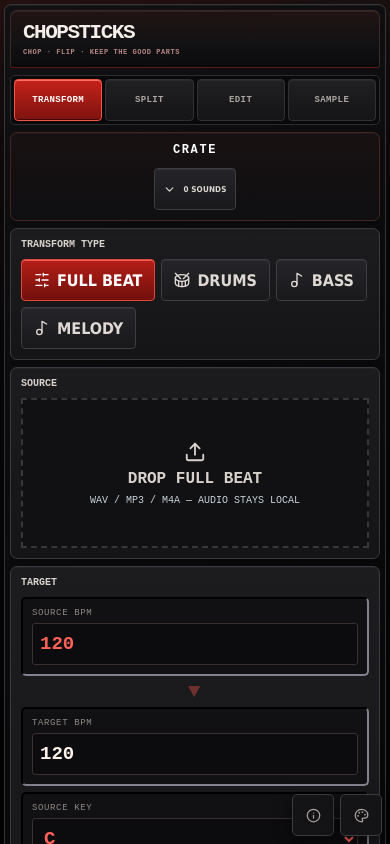
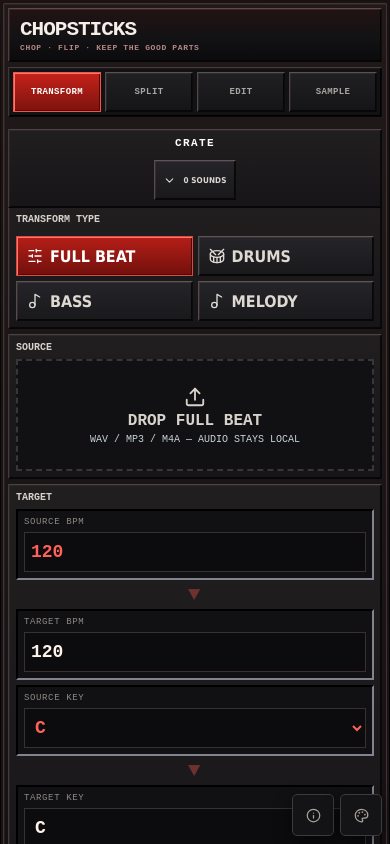
Before and after one commit to bpiper02/pattern-translator-web, a React (Vite) app: page / in a window 390 px wide. Shown: the top 844 px of the page. Built offline with nearby package versions, Linux system fonts and the light colour scheme.

Commit message:
fix(ui): restore compact vintage hardware density

```diff
--- a/src/chopsticks-qa.css
+++ b/src/chopsticks-qa.css
@@ -22,36 +22,179 @@ html,body,#root{max-width:100%;overflow-x:hidden}
 .uiDockPanel:focus-within{border-color:color-mix(in srgb,var(--cs-accent) 70%,#555 30%)}
 .assetCard:focus-within,.sampleSlot:focus-within,.splitStemCard:focus-within{border-color:color-mix(in srgb,var(--cs-accent) 65%,#555 35%)!important}
 
+/* Compact vintage hardware correction: preserve the original rack-machine feel,
+   but recolor it through the Chopsticks theme tokens. */
+.machineShell{
+  width:min(1160px,calc(100% - 22px))!important;
+  grid-template-columns:218px minmax(0,1fr)!important;
+  gap:7px!important;
+  padding:7px!important;
+  border-radius:2px!important;
+  border:1px solid #4b3030!important;
+  box-shadow:0 0 0 2px #151516,0 16px 38px #000a,inset 1px 1px rgba(255,255,255,.05)!important;
+  background:linear-gradient(180deg,#20191a,#120f10)!important;
+}
+.machineHeader{
+  min-height:54px!important;
+  padding:9px 11px!important;
+  border-radius:1px!important;
+  border-top-color:#6a4643!important;
+  border-left-color:#5a3937!important;
+  border-right-color:#160b0b!important;
+  border-bottom-color:#090506!important;
+  box-shadow:inset 1px 1px rgba(255,255,255,.08),inset -1px -1px #050505!important;
+}
+.brandLine::before{font-size:21px!important;letter-spacing:-1px!important}
+.brandLine::after{margin-top:4px!important;font-size:8px!important}
+.workspaceTabs{
+  gap:4px!important;
+  padding:4px!important;
+  border-radius:1px!important;
+  background:#121113!important;
+  border-top-color:#4a3b3b!important;
+  border-left-color:#443535!important;
+  border-right-color:#080808!important;
+  border-bottom-color:#070707!important;
+  box-shadow:inset 1px 1px rgba(255,255,255,.04),inset -1px -1px #000!important;
+}
+.workspaceTabs button{
+  flex:0 1 190px!important;
+  min-height:34px!important;
+  padding:7px 12px!important;
+  border-radius:0!important;
+  border-width:1px!important;
+  border-top-color:#5d5050!important;
+  border-left-color:#544646!important;
+  border-right-color:#0b0b0c!important;
+  border-bottom-color:#080809!important;
+  box-shadow:inset 1px 1px rgba(255,255,255,.06),inset -1px -1px #070708!important;
+}
+.workspaceTabs button.active{box-shadow:inset 1px 1px #ff766d,inset -1px -1px #540704!important}
+.module{
+  padding:8px!important;
+  border-radius:1px!important;
+  border-top-color:#4e4141!important;
+  border-left-color:#493a3a!important;
+  border-right-color:#0a090a!important;
+  border-bottom-color:#070607!important;
+  box-shadow:inset 1px 1px rgba(255,255,255,.045),inset -1px -1px #080808!important;
+  background:linear-gradient(180deg,#211e20,#171517)!important;
+}
+.moduleTitle{margin-bottom:6px!important;font-size:9px!important}
+.machineShell>.assetBin{top:7px!important}
+.assetBin{border-radius:1px!important;max-height:calc(100vh - 14px)!important}
+.assetBinHeader .moduleTitle{font-size:11px!important}
+.assetBinHint{font-size:8px!important;line-height:1.25!important}
+.assetBinBody{margin-top:6px!important}
+.assetCard{padding:7px!important;border-radius:1px!important}
+
+/* Transform type becomes a compact control bank instead of a large card. */
+.modeModule{
+  display:grid!important;
+  grid-template-columns:auto minmax(0,1fr)!important;
+  align-items:center!important;
+  gap:9px!important;
+  min-height:0!important;
+}
+.modeModule .moduleTitle{margin:0!important;white-space:nowrap}
+.modeButtons{display:flex!important;gap:5px!important;align-items:center!important;flex-wrap:wrap!important}
+.modeButtons button{
+  flex:0 0 auto!important;
+  min-width:102px!important;
+  min-height:32px!important;
+  padding:6px 10px!important;
+  border-radius:0!important;
+  border-top-color:#625454!important;
+  border-left-color:#594949!important;
+  border-right-color:#0b0b0c!important;
+  border-bottom-color:#080809!important;
+  box-shadow:inset 1px 1px rgba(255,255,255,.07),inset -1px -1px #080809!important;
+}
+.modeButtons button.active{box-shadow:inset 1px 1px #ff786f,inset -1px -1px #4c0805!important}
+
+.dropZone{min-height:112px!important;height:112px!important;gap:4px!important}
+.translateGrid{gap:6px!important}
+.digitalControl,.keyControl{padding:6px!important;border-radius:0!important;border-width:2px!important}
+.digitalControl input,.keyControl select{font-size:22px!important;padding:4px 6px!important;border-radius:0!important}
+.actionRail{gap:6px!important;margin-top:6px!important}
+.resultPanel{padding:8px!important;gap:8px!important;border-radius:0!important}
+.abDeck{padding:5px!important;gap:5px!important}
+.wave{height:92px!important;margin-top:5px!important;border-radius:0!important}
+
+/* Bring buttons back toward physical sampler controls. */
+.modeButtons button,.utilityButton,.processButton,.exportButton,.squareButton,.abPlayButton,.stemToggle,.stemUploadButton,.recordButton,.laneAudition,.splitModeTabs button{
+  border-radius:0!important;
+  border-top-color:#625454!important;
+  border-left-color:#594949!important;
+  border-right-color:#0b0b0c!important;
+  border-bottom-color:#080809!important;
+  box-shadow:inset 1px 1px rgba(255,255,255,.07),inset -1px -1px #070708!important;
+}
+.processButton,.primaryExport{box-shadow:inset 1px 1px #ff756d,inset -1px -1px #4c0805,0 1px 3px #0009!important}
+.fileReadout,.lcdStatus,.resampleStatus,.splitEngineReadout,.splitStemReadout,.autoKitReadout{
+  border-radius:0!important;
+  border-width:2px!important;
+  border-top-color:#201515!important;
+  border-left-color:#211616!important;
+  border-right-color:#5d3431!important;
+  border-bottom-color:#673a36!important;
+  box-shadow:inset 0 0 12px #000!important;
+}
+
+/* Split and Sample density. */
+.splitModeTabs{gap:4px!important;margin:6px 0!important}
+.splitModeTabs button{padding:6px 10px!important}
+.splitQualityRow,.splitBinSource{margin:6px 0!important;padding:6px!important;gap:5px!important;border-radius:0!important}
+.splitDrop{min-height:96px!important;margin:6px 0!important;gap:4px!important}
+.splitRack{margin-top:6px!important;padding:7px!important}
+.splitStemGrid{gap:5px!important}
+.splitStemCard{gap:5px!important;padding:5px!important}
+.autoKitSource{gap:5px!important;margin:5px 0!important}
+.sampleRack{gap:5px!important}
+.sampleSlot{padding:6px!important;border-radius:0!important}
+.sequencerTopbar{gap:5px!important;margin-bottom:5px!important}
+.patternLegend{margin-bottom:5px!important;padding:4px 6px!important}
+.stepGrid{padding:6px!important;border-radius:0!important}
+.stepHeader,.stepRow{gap:2px!important}
+.stepRow{margin:3px 0!important}
+
+@media(max-width:900px){
+  .machineShell{grid-template-columns:196px minmax(0,1fr)!important}
+  .modeModule{grid-template-columns:1fr!important}
+  .modeModule .moduleTitle{margin-bottom:2px!important}
+}
+
 @media(max-width:820px){
   body{padding-bottom:calc(58px + env(safe-area-inset-bottom,0px))}
-  .machineShell{border-radius:7px}
-  .workspaceTabs button{min-height:42px}
+  .machineShell{width:calc(100% - 10px)!important;margin:5px auto 18px!important;display:flex!important;flex-direction:column!important;gap:5px!important;padding:5px!important;border-radius:1px!important}
+  .workspaceTabs button{min-height:40px!important;flex:1 0 88px!important}
   .crateToggle,.clearCrate{min-height:38px!important}
   .assetSendRow button,.assetRemove{min-height:38px}
-  .modeButtons button,.utilityButton,.processButton,.exportButton,.abPlayButton,.stemToggle,.stemUploadButton,.recordButton,.laneAudition{min-height:42px!important}
-  input,select{min-height:42px}
+  .modeButtons button,.utilityButton,.processButton,.exportButton,.abPlayButton,.stemToggle,.stemUploadButton,.recordButton,.laneAudition{min-height:40px!important}
+  input,select{min-height:40px}
   .uiDock{right:max(8px,env(safe-area-inset-right,0px));bottom:max(8px,env(safe-area-inset-bottom,0px))}
   .uiDockButtons>button{width:42px;height:42px}
   .uiDockPanel{max-height:calc(70vh - env(safe-area-inset-bottom,0px))}
-  .resultPanel{gap:8px!important}
-  .abDeck{gap:6px!important}
+  .resultPanel{gap:6px!important}
+  .abDeck{gap:5px!important}
 }
 
 @media(max-width:520px){
-  .machineShell{width:calc(100% - 8px);margin:4px auto 14px;padding:5px}
-  .module{padding:10px!important}
+  .machineShell{width:calc(100% - 6px)!important;margin:3px auto 12px!important;padding:4px!important}
+  .module{padding:7px!important}
   .workspaceTabs{overflow-x:auto;scrollbar-width:none}
   .workspaceTabs::-webkit-scrollbar{display:none}
-  .workspaceTabs button{flex:1 0 78px}
+  .workspaceTabs button{flex:1 0 76px!important}
   .assetBinHeaderActions{gap:4px}
-  .assetBinHeader .moduleTitle{font-size:12px!important}
+  .assetBinHeader .moduleTitle{font-size:11px!important}
   .assetSendRow{grid-template-columns:1fr!important}
   .assetSendRow button{justify-content:flex-start!important;padding-inline:8px!important}
-  .translateGrid{gap:6px!important}
-  .digitalControl input,.keyControl select{font-size:19px!important}
+  .modeButtons button{min-width:calc(50% - 3px)!important;flex:1 1 calc(50% - 3px)!important}
+  .translateGrid{gap:5px!important}
+  .digitalControl input,.keyControl select{font-size:18px!important}
   .abDeck{grid-template-columns:1fr!important}
   .abChannel,.fileReadout,.abDeck>.utilityButton{grid-column:1!important;min-width:0!important}
-  .resultPanel{padding:9px!important}
+  .resultPanel{padding:7px!important}
   .uiDockPanel{width:calc(100vw - 16px)}
   .skinChoices{grid-template-columns:1fr}
 }
@@ -63,7 +206,7 @@ html,body,#root{max-width:100%;overflow-x:hidden}
 }
 
 @media(prefers-contrast:more){
-  .module,.assetCard,.sampleSlot,.splitStemCard,.stepGrid,.uiDockPanel{border-color:#666!important}
+  .module,.assetCard,.sampleSlot,.splitStemCard,.stepGrid,.uiDockPanel{border-color:#777!important}
   .workspaceTabs button,.utilityButton,.processButton,.exportButton,.abPlayButton{border-width:2px!important}
   .moduleTitle,.assetCard b,.sampleSlot b{color:#fff!important}
 }
```
